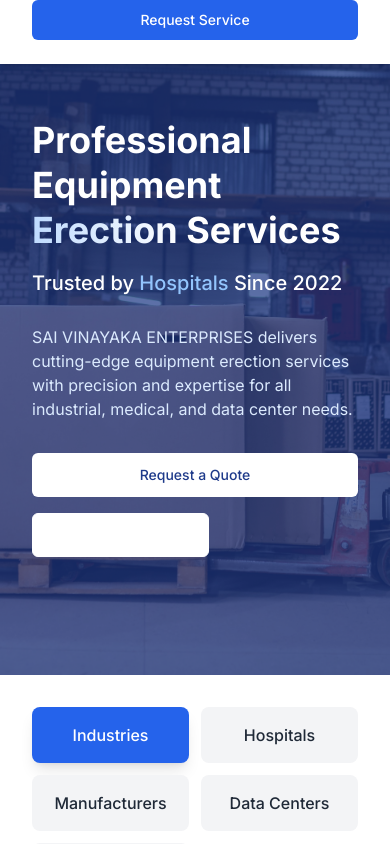
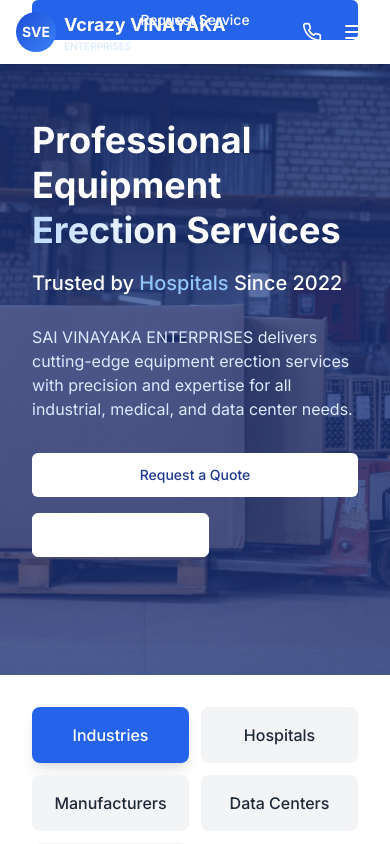
Before and after one commit to CHINNU1234567890/newsveproject, a Next.js app: page / in a window 390 px wide. Shown: the top 844 px of the page. Built offline with nearby package versions, Linux system fonts and the light colour scheme.

Commit message:
Update Header.tsx k1we

```diff
--- a/components/Header.tsx
+++ b/components/Header.tsx
@@ -14,19 +14,18 @@
   const pathname = usePathname();
   const { openServiceRequest } = useServiceRequest();
 
-  // Scroll effect for header background
+  // Scroll effect
   useEffect(() => {
     const handleScroll = () => setIsScrolled(window.scrollY > 50);
     window.addEventListener('scroll', handleScroll);
     return () => window.removeEventListener('scroll', handleScroll);
   }, []);
 
-  // Close mobile menu when route changes
+  // Close mobile menu on route change
   useEffect(() => {
     setIsMenuOpen(false);
   }, [pathname]);
 
-  // Services dropdown items
   const services = [
     { name: 'Heavy Equipment Erection', href: '/services#heavy-equipment-erection' },
     { name: 'Industrial Equipment Erection', href: '/services#industrial-equipment-erection' },
@@ -43,14 +42,12 @@
       }`}
     >
       <div className="container mx-auto px-4">
-        {/* Main Header */}
-        <div className="flex items-center justify-between h-16 lg:h-20 flex-wrap gap-x-2">
+        {/* Header Row */}
+        <div className="flex items-center justify-between h-16 lg:h-20 gap-x-2">
           {/* Logo */}
-          <Link href="/" className="relative z-10 flex items-center">
-            <div className="relative h-10 w-10 mr-2 lg:h-12 lg:w-12 lg:mr-3">
-              <div className="bg-gradient-to-br from-blue-700 to-blue-500 h-full w-full rounded-full flex items-center justify-center">
-                <span className="text-white font-bold text-sm lg:text-lg">SVE</span>
-              </div>
+          <Link href="/" className="flex items-center z-50">
+            <div className="h-10 w-10 mr-2 lg:h-12 lg:w-12 lg:mr-3 bg-gradient-to-br from-blue-700 to-blue-500 rounded-full flex items-center justify-center">
+              <span className="text-white font-bold text-sm lg:text-lg">SVE</span>
             </div>
             <div>
               <h1
@@ -70,14 +67,15 @@
             </div>
           </Link>
 
-          {/* Right side actions */}
+          {/* Right side */}
           <div className="flex items-center gap-x-3">
-            {/* Desktop Navigation */}
+            {/* Desktop nav */}
             <nav className="hidden lg:flex items-center space-x-1">
               <NavLink href="/" active={pathname === '/'} isScrolled={isScrolled}>
                 Home
               </NavLink>
 
+              {/* Services dropdown */}
               <div className="relative group">
                 <button
                   className={`flex items-center px-4 py-2 rounded-md text-sm font-medium transition-colors ${
@@ -97,15 +95,10 @@
                   <ChevronDown className="ml-1 h-4 w-4" />
                 </button>
 
-                {/* Services Dropdown */}
                 <div
                   className={`absolute left-0 mt-1 w-64 origin-top-left rounded-md bg-white shadow-lg ring-1 ring-black ring-opacity-5 transition-all ${
-                    isServicesOpen
-                      ? 'opacity-100 scale-100'
-                      : 'opacity-0 scale-95 pointer-events-none'
+                    isServicesOpen ? 'opacity-100 scale-100' : 'opacity-0 scale-95 pointer-events-none'
                   }`}
-                  onMouseEnter={() => setIsServicesOpen(true)}
-                  onMouseLeave={() => setIsServicesOpen(false)}
                 >
                   <div className="py-1">
                     {services.map((service) => (
@@ -147,7 +140,6 @@
                   <Phone className="h-4 w-4 mr-1.5" />
                   +91-9550222151
                 </a>
-
                 <Button
                   onClick={() => openServiceRequest()}
                   className="bg-blue-600 hover:bg-blue-700 text-white"
@@ -157,15 +149,14 @@
               </div>
             </nav>
 
-            {/* Mobile Actions */}
-            <div className="lg:hidden flex items-center gap-x-3">
+            {/* Mobile actions */}
+            <div className="lg:hidden flex items-center gap-x-3 z-50">
               <a
                 href="tel:+919550222151"
                 className={`${isScrolled ? 'text-blue-600' : 'text-white'}`}
               >
                 <Phone className="h-5 w-5" />
               </a>
-
               <button
                 onClick={() => setIsMenuOpen(!isMenuOpen)}
                 className={`p-2 rounded-md ${isScrolled ? 'text-gray-700' : 'text-white'}`}
@@ -177,7 +168,7 @@
         </div>
       </div>
 
-      {/* Mobile Menu */}
+      {/* Mobile menu */}
       <div
         className={`lg:hidden fixed top-16 left-0 w-full bg-white shadow-md transition-transform duration-300 ease-in-out z-40 ${
           isMenuOpen ? 'translate-y-0' : '-translate-y-full'
@@ -196,12 +187,9 @@
               >
                 <span>Services</span>
                 <ChevronDown
-                  className={`h-4 w-4 transition-transform ${
-                    isServicesOpen ? 'rotate-180' : ''
-                  }`}
+                  className={`h-4 w-4 transition-transform ${isServicesOpen ? 'rotate-180' : ''}`}
                 />
               </button>
-
               <div className={`pl-4 space-y-1 ${isServicesOpen ? 'block' : 'hidden'}`}>
                 {services.map((service) => (
                   <Link
@@ -240,10 +228,10 @@
         </div>
       </div>
 
-      {/* Overlay when mobile menu is open */}
+      {/* Dim overlay */}
       {isMenuOpen && (
         <div
-          className="lg:hidden fixed inset-0 bg-black/20 z-30"
+          className="lg:hidden fixed inset-0 bg-black/30 z-30"
           onClick={() => setIsMenuOpen(false)}
         />
       )}
@@ -251,7 +239,7 @@
   );
 }
 
-// Desktop Navigation Link
+// Desktop NavLink
 function NavLink({
   href,
   active,
@@ -281,7 +269,7 @@
   );
 }
 
-// Mobile Navigation Link
+// Mobile NavLink
 function MobileNavLink({
   href,
   active,
```
